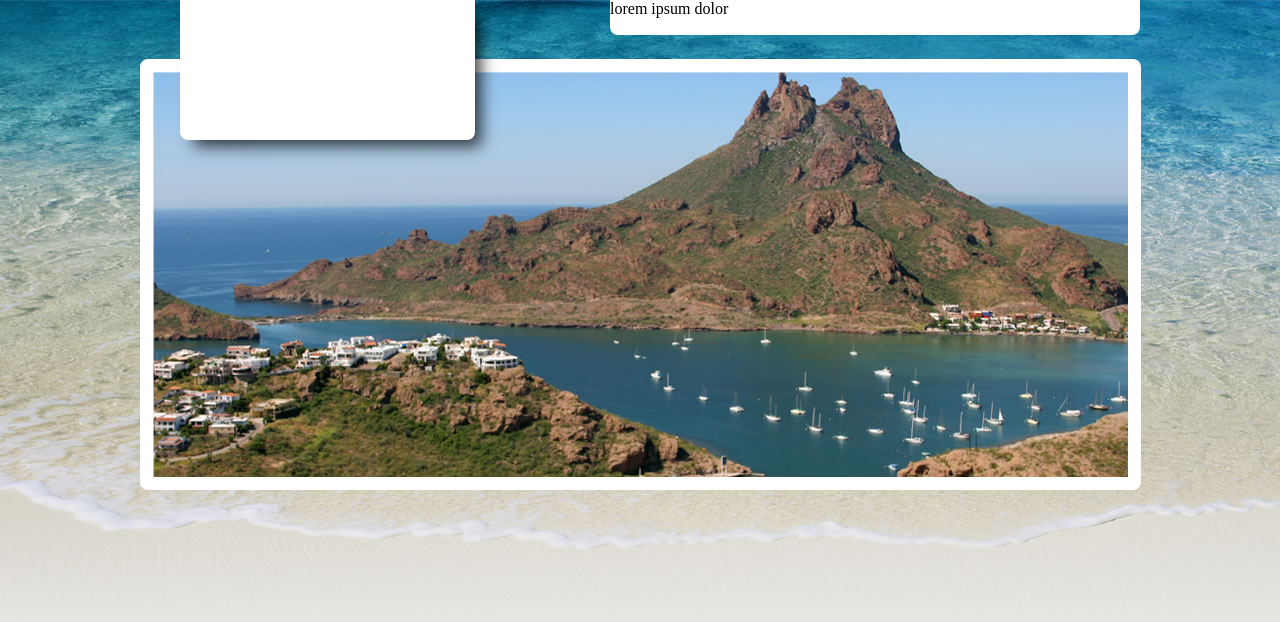
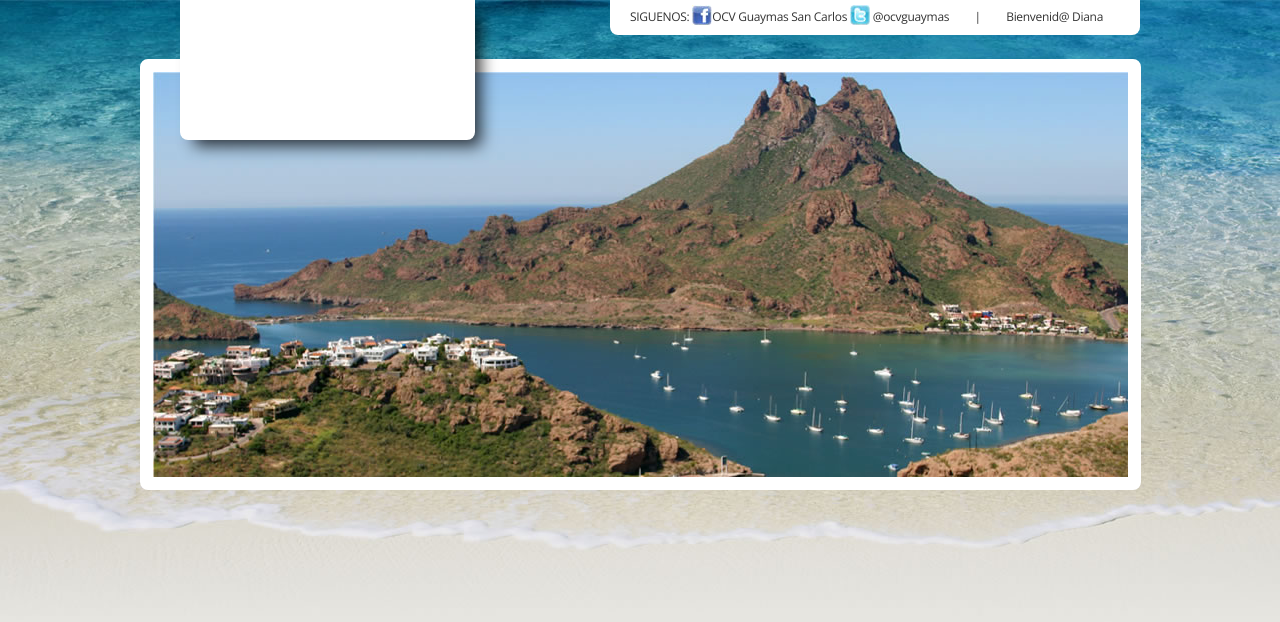
Before and after one commit to alonso-gomez/topico, a plain HTML site: page san-carlos/index.html in a window 1280 px wide. Drawn offline with nearby package versions, Linux system fonts and the light colour scheme.

Commit message:
Proyecto al día 24 de septiembre de 2020

```diff
--- a/san-carlos/css/main.css
+++ b/san-carlos/css/main.css
@@ -1,6 +1,10 @@
+@import url('https://fonts.googleapis.com/css2?family=Open+Sans:wght@300;400;600&display=swap');
+
 body {
+	font-family: 'Open Sans';
 	background: #eae9e4 url('../images/bgMain.jpg') no-repeat top;
 	margin: 0;
+	font-size: 10px;
 }
 
 #wrapper_main {
@@ -29,14 +33,23 @@ body {
 }
 
 #redes_sociales {
-	width: 530px;
-	height: 35px;
+	width: 490px;
+	height: 20px;
 	background-color: #fff;
 	border-bottom-right-radius: 8px;
 	border-bottom-left-radius: 8px;
 	position: absolute;
 	top: 0;
 	right: 0;
+	font-size: 12px;
+    font-weight: 300;
+    letter-spacing: -0.3px;
+    color: #333;
+    padding: 5px 20px 10px 20px;
+}
+
+#redes_sociales img {
+	vertical-align: bottom;
 }
 
 #header_slider {
--- a/san-carlos/index.html
+++ b/san-carlos/index.html
@@ -10,7 +10,7 @@
 	<div id="wrapper_main">
 		<header id="header">
 			<h1 id="header_title"><span class="hidden">Guaymas, San Carlos: Un paraiso para vivirlo</span></h1>
-			<section id="redes_sociales">lorem ipsum dolor</section>
+			<section id="redes_sociales">SIGUENOS: <img src="images/miniIconFacebook.jpg" width="20" height="20" />OCV Guaymas San Carlos <img src="images/miniIconTwitter.jpg" width="20" height="20" /> @ocvguaymas &nbsp;&nbsp;&nbsp;&nbsp;&nbsp;&nbsp;&nbsp; | &nbsp;&nbsp;&nbsp;&nbsp;&nbsp;&nbsp;&nbsp;    Bienvenid@ Diana</section>
 			<img src="images/mainSlider1.jpg" alt="Hermosa imagen del Cerro Teta Cabra al atardecer..." id="header_slider">
 		</header>
 		<nav id="menu_main">
```
